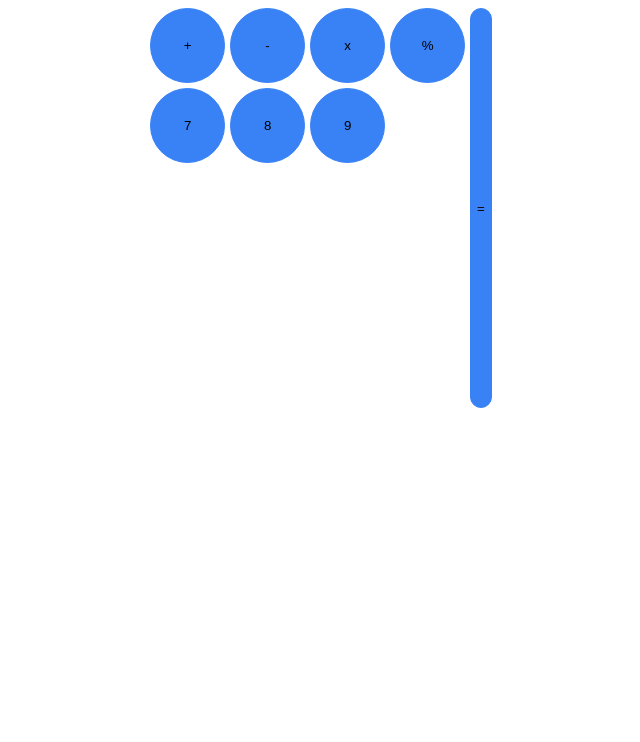
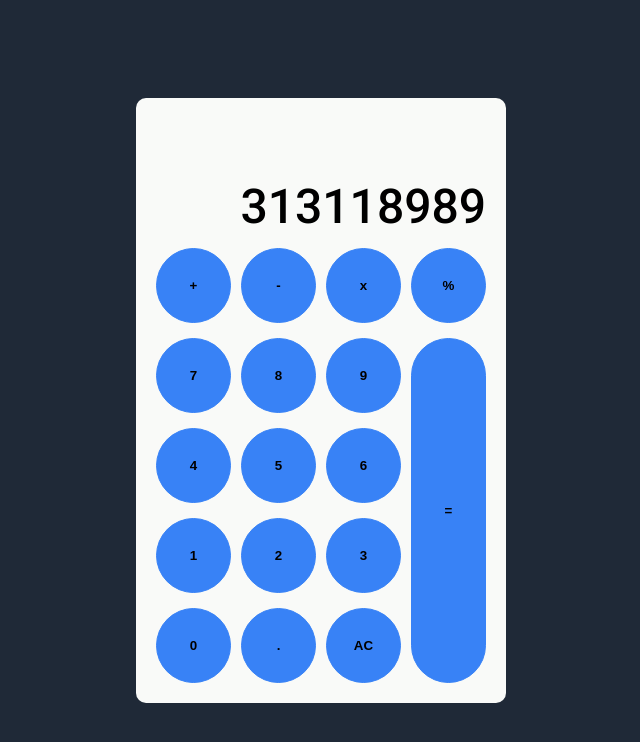
Before and after one commit to lowkangxuan/OdinProject, a plain HTML site: page calculator/index.html in a window 1280 px wide. Shown: the whole page, without its empty margins (319-959 px from the left). Drawn offline with Linux system fonts and the light colour scheme.

Commit message:
WIP calculator - Fixed layout - Added basic functionalities to numeric buttons

```diff
--- a/calculator/index.html
+++ b/calculator/index.html
@@ -10,17 +10,30 @@
     <link rel="stylesheet" href="style.css">
 </head>
 <body>
-    <div class="calculator-body">
-        <div class="" id="output"></div>
-        <div class="keypad">
-            <button class="key">+</button>
-            <button class="key">-</button>
-            <button class="key">x</button>
-            <button class="key">%</button>
-            <button class="key">7</button>
-            <button class="key">8</button>
-            <button class="key">9</button>
-            <button class="key" id="submit">=</button>
+    <div class="wrapper">
+        <div class="calculator-body">
+            <div class="" id="output">
+                313118989
+            </div>
+            <div class="keypad">
+                <button class="key operator" id="addition">+</button>
+                <button class="key operator" id="subtract">-</button>
+                <button class="key operator" id="multiply">x</button>
+                <button class="key operator" id="division">%</button>
+                <button class="key numeric" value="7">7</button>
+                <button class="key numeric" value="8">8</button>
+                <button class="key numeric" value="9">9</button>
+                <button class="key numeric" value="4">4</button>
+                <button class="key numeric" value="5">5</button>
+                <button class="key numeric" value="6">6</button>
+                <button class="key numeric" value="1">1</button>
+                <button class="key numeric" value="2">2</button>
+                <button class="key numeric" value="3">3</button>
+                <button class="key numeric" value="0">0</button>
+                <button class="key numeric" value=".">.</button>
+                <button class="key operator" id="clear">AC</button>
+                <button class="key operator" id="calculate">=</button>
+            </div>
         </div>
     </div>
     <script src="script.js"></script>
--- a/calculator/script.js
+++ b/calculator/script.js
@@ -0,0 +1,28 @@
+const outputSlot = document.getElementById("output");
+const additionBtn = document.getElementById("addition");
+const subtractBtn = document.getElementById("subtract");
+const multiplyBtn = document.getElementById("multiply");
+const divisionBtn = document.getElementById("division");
+const clearBtn = document.getElementById("clear");
+const calculateBtn = document.getElementById("calculate");
+let firstNum, secondNum;
+
+clearBtn.addEventListener(("click"), () => {
+    outputSlot.textContent = "";
+});
+
+numerals = document.querySelectorAll(".key.numeric");
+numerals.forEach(numeral => {
+    numeral.addEventListener("click", (e) => {
+        appendToDisplay(e.target.value);
+    });
+});
+
+function appendToDisplay(value) {
+    if (outputSlot.textContent.length >= 12) {
+        console.log("Output has reached max length!!!");
+        return;
+    }
+    outputSlot.textContent += value;
+    console.log(outputSlot.textContent.length)
+}
--- a/calculator/style.css
+++ b/calculator/style.css
@@ -7,27 +7,54 @@
 }
 
 body {
+    background: var(--dark);
+    font-family: Roboto;
+    margin: 0;
+}
+
+.wrapper {
     display: flex;
+    height: 100vh;
     justify-content: center;
     align-items: center;
+}
+
+.calculator-body {
+    display: flex;
+    flex-direction: column;
+    background-color: var(--white);
+    border-radius: 10px;
+    padding: 20px;
+    padding-top: 80px;
+    font-weight: 900;
+    gap: 10px;
+}
+
+#output {
+    display: block;
+    text-align: right;
+    font-size: 48px;
+    font-weight: 500;
+    max-width: 330px;
+    height: 60px;
 }
 
 .keypad {
     display: grid;
     grid-template-columns: repeat(4, 75px);
     grid-template-rows: repeat(5, 75px);
-    grid-column-gap: 5px;
-    grid-row-gap: 5px;
-
+    font-weight: inherit;
+    gap: 15px 10px;
 }
 
 .keypad .key {
     background-color: var(--blue);
     border: 1px solid var(--blue);
     border-radius: 50%;
+    font-weight: inherit;
 }
 
-.key#submit {
-    border-radius: 25px;
-    grid-area: 1 / col4-start / last-line / 5;
+.key#calculate {
+    border-radius: 100px;
+    grid-area: 2 / 4 / 6 / 5;
 }
```
